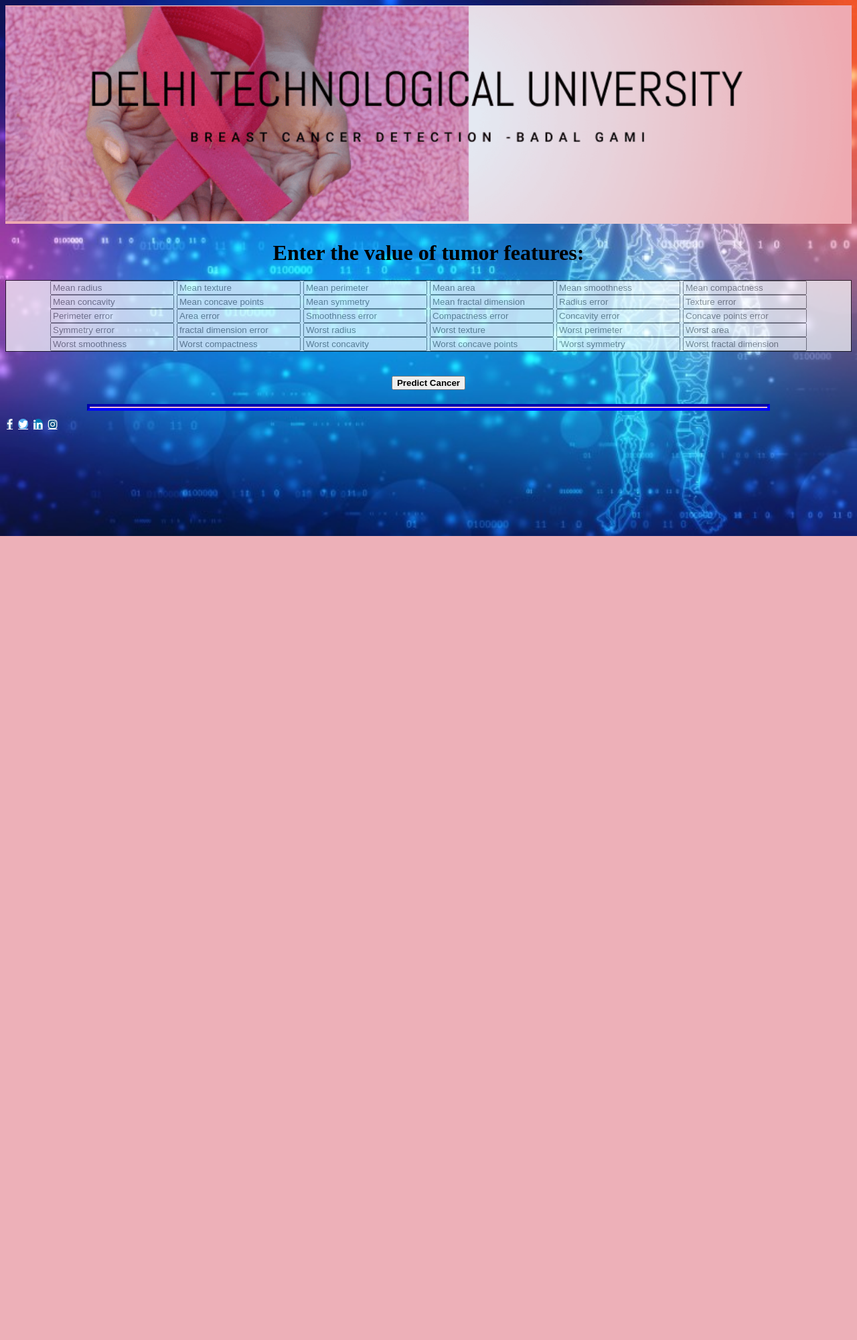
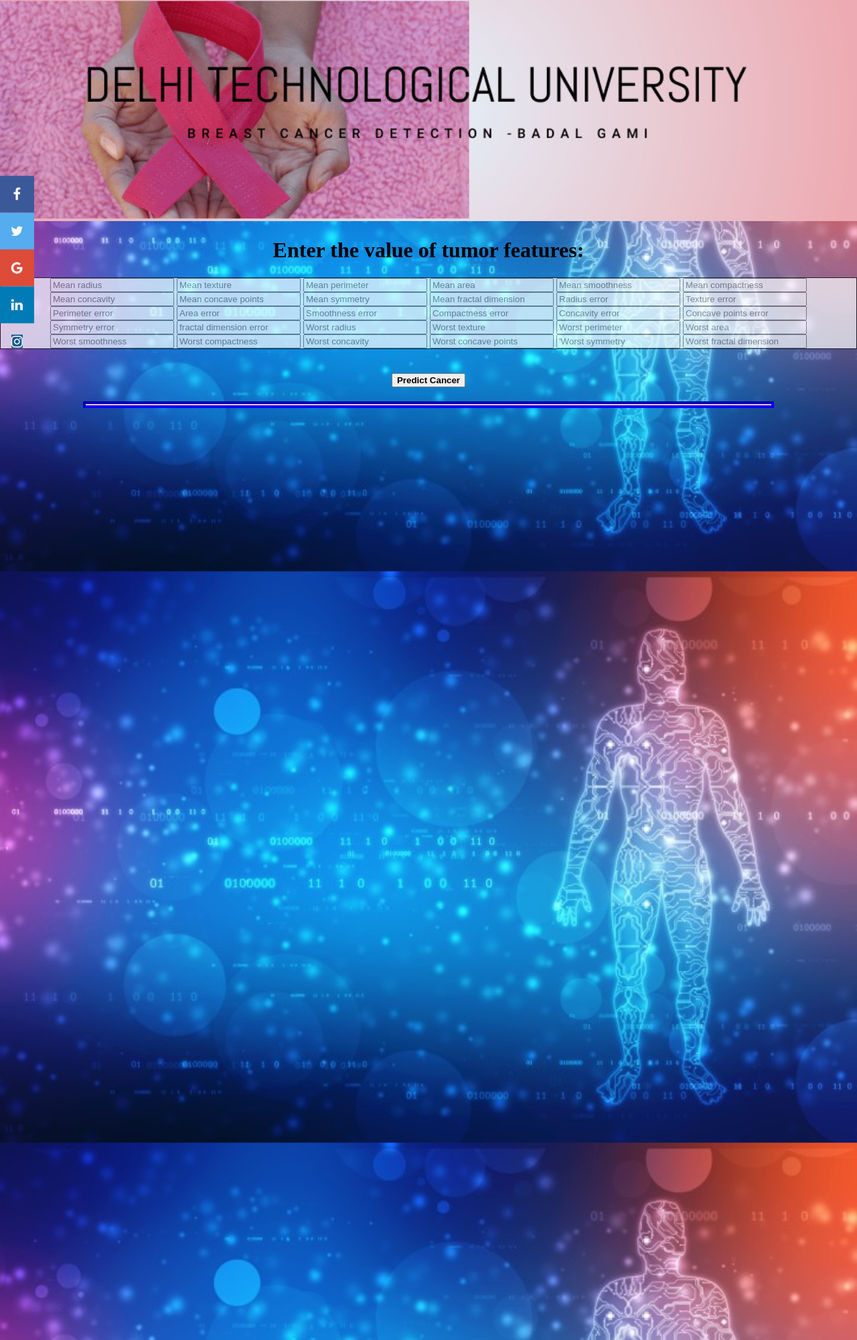
Before and after one commit to badalgami/CANCERDETECTOR, a Flask app: page / in a window 1280 px wide. Shown: the whole page at 67% size. Before the commit the page ends 800 px from the top, so only its background shows below. Run offline with Flask 2, Linux system fonts and the light colour scheme; parts of the project's set-up code (start-up, migrations or seed data) failed here and were passed over.

Commit message:
Update index2.html

```diff
--- a/templates/index2.html
+++ b/templates/index2.html
@@ -8,7 +8,6 @@
 <head>
   <meta charset="UTF-8">
   <title>ML API</title>
-
   <style>
     /* CSS code for button */
     body {
@@ -38,19 +37,13 @@
     transition: all 0.4s ease 0s;
     }
   </style>
-
 </head>
-
 <body>
-
 <!-- Show banner-->
   <div>
     <img src="static/images/poster.png" class="w3-border w3-padding" alt="DELTECH CANCER DETECTOR" style="width:100%">
   </div>
-
-
  <div class="login">
-
 	 <!-- Get input for predict the cancer -->
     <center>
     <form action="{{ url_for('predict')}}"method="post">
@@ -62,14 +55,12 @@
    background-color: #ffffff;
    filter: alpha(opacity=50); /* This is for IE8 and other earlier browsers */
    }
-
    div.transparentbox p {
    margin: 5%;
    color: #000000;
    font-weight: bold;
    }
     	</style>
-
 <div class="transparentbox">
         <input type="text" name="mean_radius" placeholder="Mean radius" required="required" />
         <input type="text" name="mean_texture" placeholder="Mean texture" required="required" />
@@ -108,7 +99,6 @@
 </div>
         <br>
         <br>
-
 <!-- Show button -->
         <div class="button_cont" align="center">
             <button type="submit" class="btn btn-primary btn-block btn-large"><strong>Predict Cancer</strong></button></a>
@@ -142,44 +132,68 @@
 
 <meta name="viewport" content="width=device-width, initial-scale=1">
 <link rel="stylesheet" href="https://cdnjs.cloudflare.com/ajax/libs/font-awesome/4.7.0/css/font-awesome.min.css">
+<style>
+body {margin:0;height:2000px;}
 
-<style>
-.fa {
-  padding: 80px;
-  font-size: 50px;
-  width: 50px;
+.icon-bar {
+  position: fixed;
+  top: 50%;
+  -webkit-transform: translateY(-50%);
+  -ms-transform: translateY(-50%);
+  transform: translateY(-50%);
+}
+
+.icon-bar a {
+  display: block;
   text-align: center;
-  text-decoration: none;
-  margin: 5px 2px;
-  border-radius: 50%;
+  padding: 16px;
+  transition: all 0.3s ease;
+  color: white;
+  font-size: 20px;
 }
-  /* Add a hover effect if you want */
-.fa:hover {
-  opacity: 0.7;
+
+.icon-bar a:hover {
+  background-color: #000;
 }
-.fa-facebook {
+
+.facebook {
   background: #3B5998;
   color: white;
 }
-.fa-twitter {
+
+.twitter {
   background: #55ACEE;
   color: white;
 }
-.fa-linkedin {
+
+.google {
+  background: #dd4b39;
+  color: white;
+}
+
+.linkedin {
   background: #007bb5;
   color: white;
 }
+
 .fa-instagram {
   background: #125688;
   color: white;
 }
+.content {
+  margin-left: 75px;
+  font-size: 30px;
+}
 </style>
+<body>
 
-	<!-- Add font awesome icons -->
-<centre><a href="https://www.facebook.com/badal.gami/" class="fa fa-facebook"></a>
-<a href="https://twitter.com/badb991" class="fa fa-twitter"></a>
-<a href="https://www.linkedin.com/in/badal-gami-0523641ba/" class="fa fa-linkedin"></a>
-<a href="https://www.instagram.com/badl_gami/" class="fa fa-instagram"></a></centre>
+<div class="icon-bar">
+  <a href="https://www.facebook.com/badal.gami/" class="facebook"><i class="fa fa-facebook"></i></a>
+  <a href="https://twitter.com/badb991" class="twitter"><i class="fa fa-twitter"></i></a>
+  <a href="#" class="google"><i class="fa fa-google"></i></a>
+  <a href="https://www.linkedin.com/in/badal-gami-0523641ba/" class="linkedin"><i class="fa fa-linkedin"></i></a>
+  <a href="https://www.instagram.com/badl_gami/" class="instagram"><i class="fa fa-instagram"></i></a>
+</div>
 
 
  </div>
```
Lines whose indentation alone changed are shown as unchanged.
